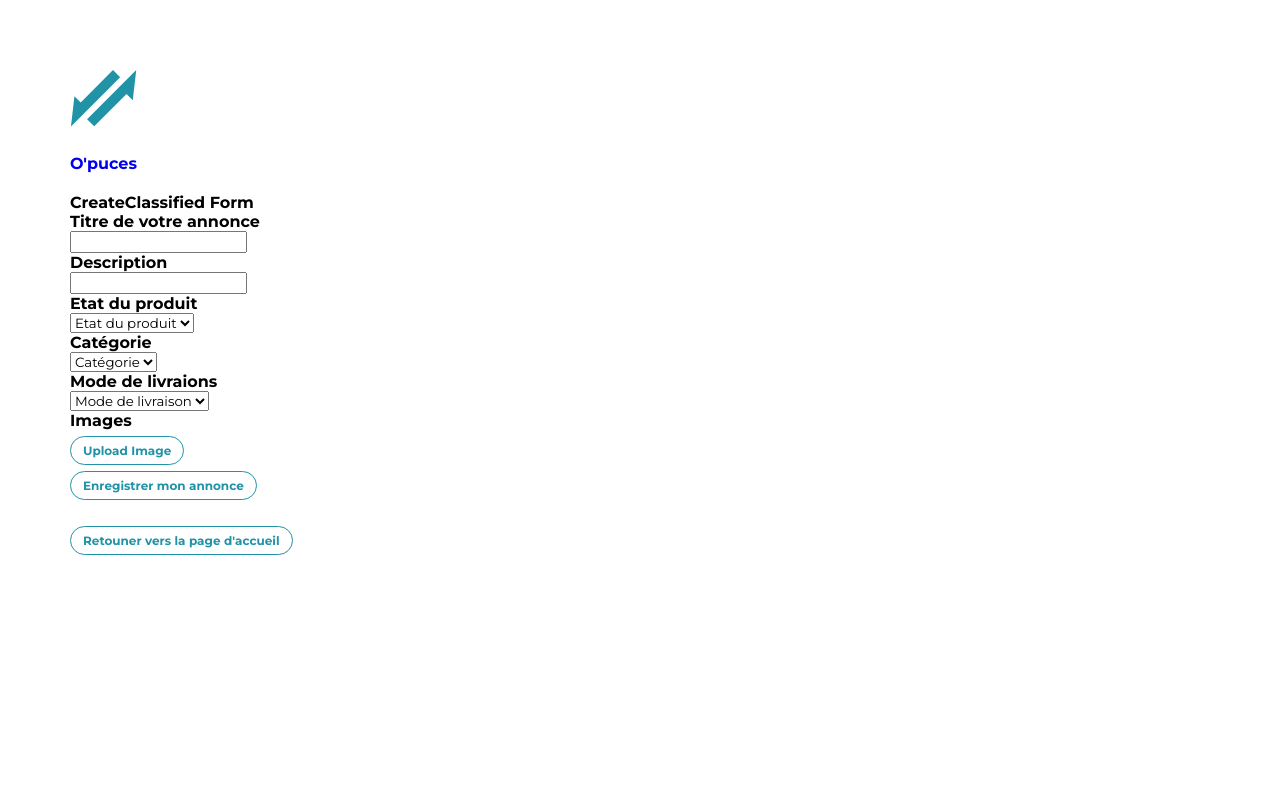
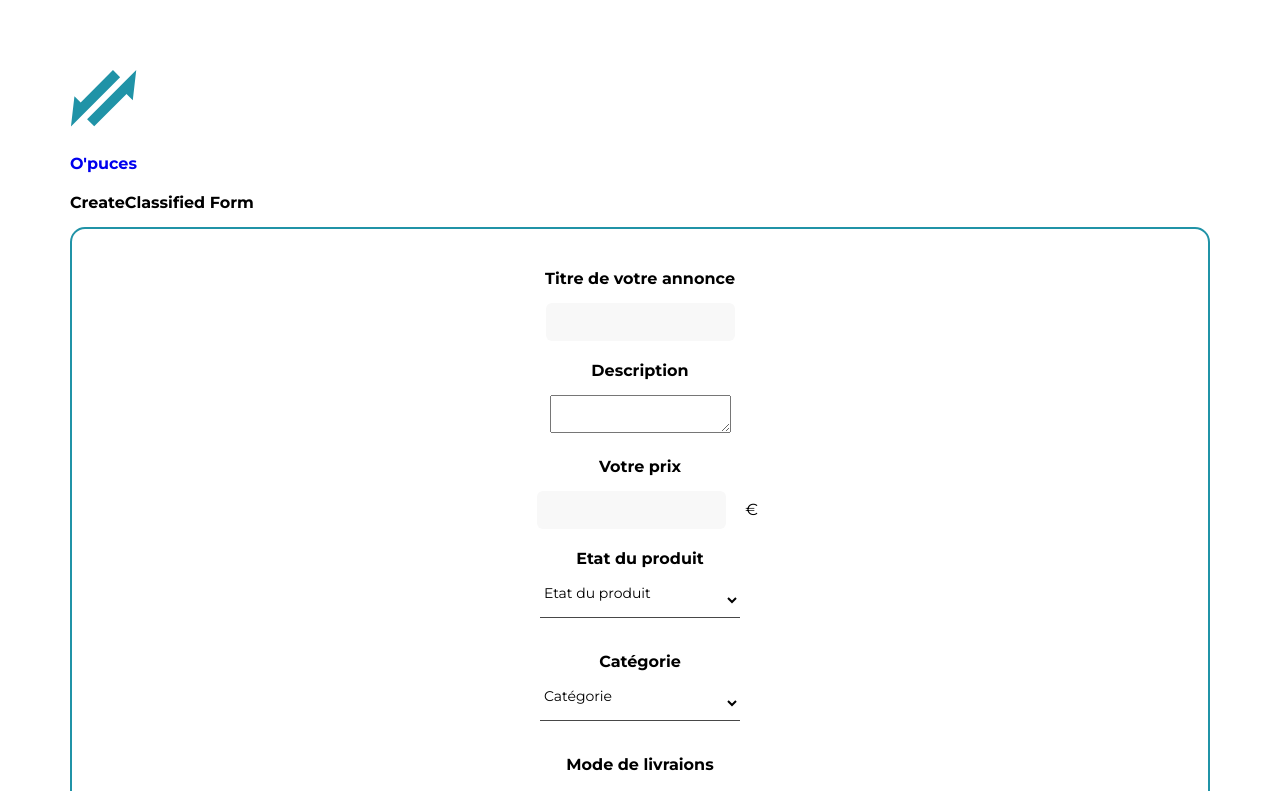
Before and after one commit to Gaetan-CRISTINA/Projet-OPuces-Front, a Vue app in the folder opuces/: page /create-classified in a window 1280 px wide. Shown: the top 791 px of the page. Built offline with nearby package versions, Linux system fonts and the light colour scheme.

Commit message:
usersClassifieds

```diff
--- a/opuces/src/components/atoms/PictoAnnonces.vue
+++ b/opuces/src/components/atoms/PictoAnnonces.vue
@@ -20,6 +20,6 @@ div {
 }
 svg:hover {
   transition: all .3s;
-  fill: $secondary-green !important;
+  fill: #2093A7;
 }
 </style>
--- a/opuces/src/components/atoms/PictoCoeur.vue
+++ b/opuces/src/components/atoms/PictoCoeur.vue
@@ -13,5 +13,8 @@ export default {
 </script>
 
 <style scoped lang="scss">
-
+svg:hover {
+  transition: all .3s;
+  fill: #2093A7;
+}
 </style>
--- a/opuces/src/components/atoms/PictoStar.vue
+++ b/opuces/src/components/atoms/PictoStar.vue
@@ -16,4 +16,8 @@ export default {
   width: 10px;
   height: 10px;
 }
+svg:hover {
+  transition: all .3s;
+  fill: #2093A7;
+}
 </style>
--- a/opuces/src/components/organisms/Header.vue
+++ b/opuces/src/components/organisms/Header.vue
@@ -36,7 +36,7 @@
 
                   <router-link
                       :to="{
-                        name: 'UserClassified'
+                        name: 'UserClassifieds'
                         }">
                     <li><PictoAnnonces />  Mes annonces</li>
                   </router-link>
@@ -133,7 +133,7 @@
           <router-link
           v-if="user"
             :to="{
-              name: 'UserClassified'
+              name: 'UserClassifieds'
               }"
               >
           <PictoAnnonces />
--- a/opuces/src/plugins/router.js
+++ b/opuces/src/plugins/router.js
@@ -15,6 +15,8 @@ import CGU from '../views/CGU.vue'
 import UserProfil from '../views/UserProfil.vue'
 import SingleCardClassified from '../components/organisms/SingleCardClassified.vue'
 import CreateClassified from '../views/CreateClassified.vue'
+
+import UserClassifieds from '../views/UserClassifieds.vue'
 
 Vue.use(VueRouter)
 
@@ -75,6 +77,11 @@ const routes = [
     name: 'CreateClassified',
     component: CreateClassified
   },
+  {
+    path: '/user-classifieds',
+    name: 'UserClassifieds',
+    componen: UserClassifieds
+  },
 
 
 
--- a/opuces/src/views/CreateClassified.vue
+++ b/opuces/src/views/CreateClassified.vue
@@ -6,7 +6,8 @@
         <h1>O'puces</h1>
       </router-link>
     </div>
-    <h1>CreateClassified Form</h1>
+    <div class="displayForm">
+    <h1 class="CreateClassifiedFormTitle">CreateClassified Form</h1>
     <form @submit="handleSubmit">
       <h6>Titre de votre annonce</h6>
       <label>
@@ -15,13 +16,23 @@
 
       <h6>Description</h6>
       <label>
-        <input v-model="description" name="description" class="description" />
+        <textarea v-model="description" name="description" class="description" />
+      </label>
+
+      <h6>Votre prix</h6>
+      <label>
+        <input v-model="price" name="price" class="price" /> €
       </label>
 
       <h6>Etat du produit</h6>
       <label>
         <select name="selectState">
           <option value="">Etat du produit</option>
+           <option value="">Comme neuf</option>
+           <option value="">Bon état</option>
+            <option value="">usé</option>
+             <option value="">mauvais état</option>
+              <option value="">très mauvais état</option>
         </select>
       </label>
 
@@ -40,7 +51,7 @@
       </label>
       <h6>Images</h6>
       <label>
-        <button>Upload Image</button>
+        <button class="uploadImage">Upload Image</button>
       </label>
       <div>
         <button>Enregistrer mon annonce</button>
@@ -55,6 +66,7 @@
       >
         <button>Retouner vers la page d'accueil</button>
       </router-link>
+      </div>
     </div>
   </div>
 </template>
@@ -110,13 +122,65 @@ button:hover {
   align-items: center;
   justify-content: flex-start;
 }
+form{
+  padding: 20px;
+  border: #2093A7 2px solid;
+  border-radius: 15px;
+  display: flex;
+  justify-content: center;
+  align-items: center;
+  flex-direction: column;
+}
+select {
+    width: 200px;
+    border: 0;
+    padding-bottom: 1em;
+    border-bottom: solid 1px $text-color;
+    margin-bottom: 1em;
+    font-size: 14px;
+    cursor: pointer;
+    background-color:white;
+  }
+
+h6{
+  margin-bottom: 15px;
+  margin-top: 20px;
+}
 .logoOpuces {
   margin-bottom: 20px;
 }
 .homeLink {
   margin-top: 20px;
+  align-self: flex-end;
+
 }
-
+h1:hover {
+  transition: all .3s;
+  color:#2093A7;
+}
+input {
+  background-color: $light-grey;
+  padding: 10px;
+  margin: 0px 15px;
+  height: 100px;
+  width: auto;
+  height: 38px;
+  border-radius: 6px;
+  border: none;
+}
+input:focus {
+  outline: $text-color;
+}
+.uploadImage{
+  margin-bottom: 20px;
+}
+.displayForm{
+  display: flex;
+  flex-direction: column;
+}
+.CreateClassifiedFormTitle{
+  margin-bottom: 15px;
+}
 @media screen and (min-width: 576px) {
 }
 @media screen and (min-width: 768px) {
--- a/opuces/src/views/Home.vue
+++ b/opuces/src/views/Home.vue
@@ -31,7 +31,6 @@ export default {
   name: "Home",
   components: {
     Header,
-
     FiltersDesktop,
     CardsList,
     PictoDisplay2,
--- /dev/null
+++ b/opuces/src/views/UserClassifieds.vue
@@ -0,0 +1,41 @@
+<template>
+  <div>
+    <Header />
+    <div class="main-container">
+      <div id="display-annonces">
+        <h1>UserClassifieds</h1>
+      </div>
+      <div>
+          <CardsList />
+      </div>
+    </div>
+  </div>
+</template>
+
+<script>
+import Header from "../components/organisms/Header.vue";
+import CardsList from "../components/organisms/CardsList.vue";
+
+export default {
+  name: "UserClassifieds",
+  components: {
+    Header,
+    CardsList
+  },
+};
+
+
+</script>
+<style scoped lang="scss">
+@import "../assets/scss/main";
+
+.main-container {
+  position: relative;
+  top: 70px;
+}
+#display-annonces {
+    display: flex;
+    justify-content: space-between;
+    padding-bottom: 1em;
+  }
+</style>
--- a/opuces/src/views/UserProfil.vue
+++ b/opuces/src/views/UserProfil.vue
@@ -1,8 +1,9 @@
 <template>
   <div>
+    <div class="headerLink">
       <router-link
         :to="{
-    name: 'Home'
+          name: 'Home',
         }"
       >
         <div id="left-header-mobile">
@@ -10,42 +11,78 @@
           <h2>O'Puces</h2>
         </div>
       </router-link>
+      <router-link
+        :to="{
+          name: 'Logout',
+        }"
+      >
+        <div id="left-header-mobile">
+          <button>Se Deconnecter</button>
+
+        </div>
+      </router-link>
+    </div>
     <div>
-     <UserProfilMobile/>
+      <UserProfilMobile />
     </div>
   </div>
-
-
-
 </template>
 
 <script>
-
-import UserProfilMobile from '../components/organisms/UserProfilMobile.vue'
+import UserProfilMobile from "../components/organisms/UserProfilMobile.vue";
 import Logo from "../components/atoms/Logo.vue";
 
 export default {
-  name: 'UserProfil',
+  name: "UserProfil",
   components: {
     Logo,
-    UserProfilMobile
-
-  }
-}
+    UserProfilMobile,
+  },
+};
 </script>
 
 <style scoped lang="scss">
+@import "../assets/scss/main";
 
 .main-container {
   position: absolute;
-  top: 130px;
+  top: 150px;
 }
-#left-header-mobile{
+#left-header-mobile {
   display: inline-block;
-  margin: 15px 0 15px 15px;
+  margin: 5px 0 15px 15px;
+  justify-content: flex-start;
 
 }
-#left-header-mobile span{
-  justify-content: flex-start;
+#left-header-mobile h2{
+  font-size: 20px;
+  font-weight: bold;
+}
+#left-header-mobile h2:hover {
+  transition: all .3s;
+  fill: #2093A7;
+}
+
+.headerLink{
+  display: flex;
+  justify-content: space-between;
+  margin: 20px ;
+}
+button {
+  font-size: 12px;
+  font-weight: 700;
+  color: $main-green;
+  padding: 0.5em 1em;
+  border-radius: 22px;
+  border: solid 1px $main-green;
+  background-color: #fff;
+  margin-top: 0.5em;
+  transition: all 0.3s;
+  cursor: pointer;
+}
+button:hover {
+  background-color: $main-green;
+  color: #fff;
+  border: solid 1px $main-green;
 }
 </style>
```
Lines whose indentation alone changed are shown as unchanged.
